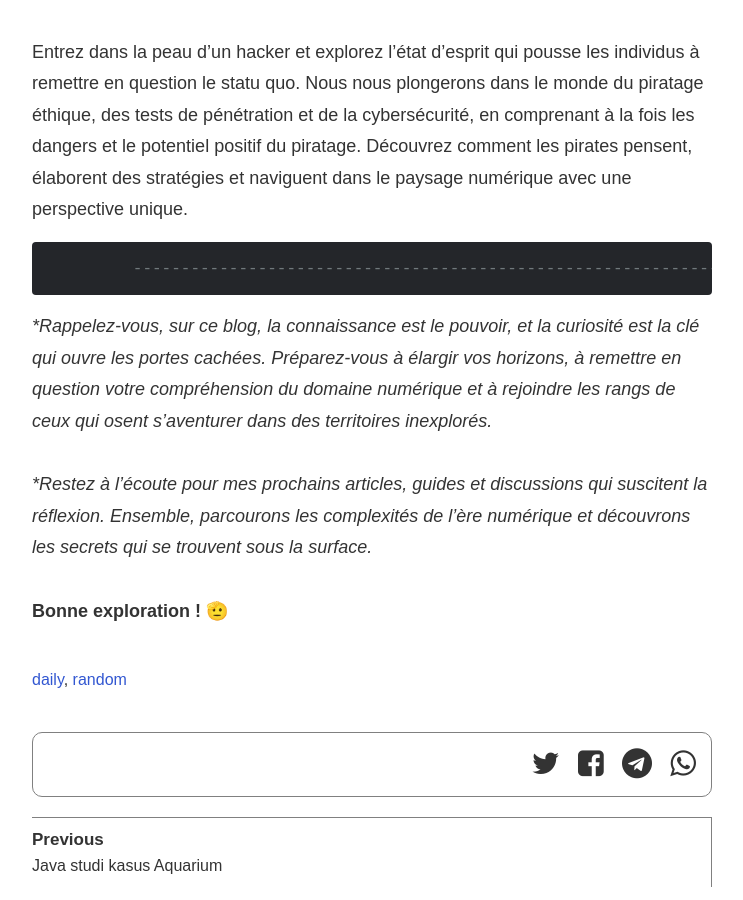
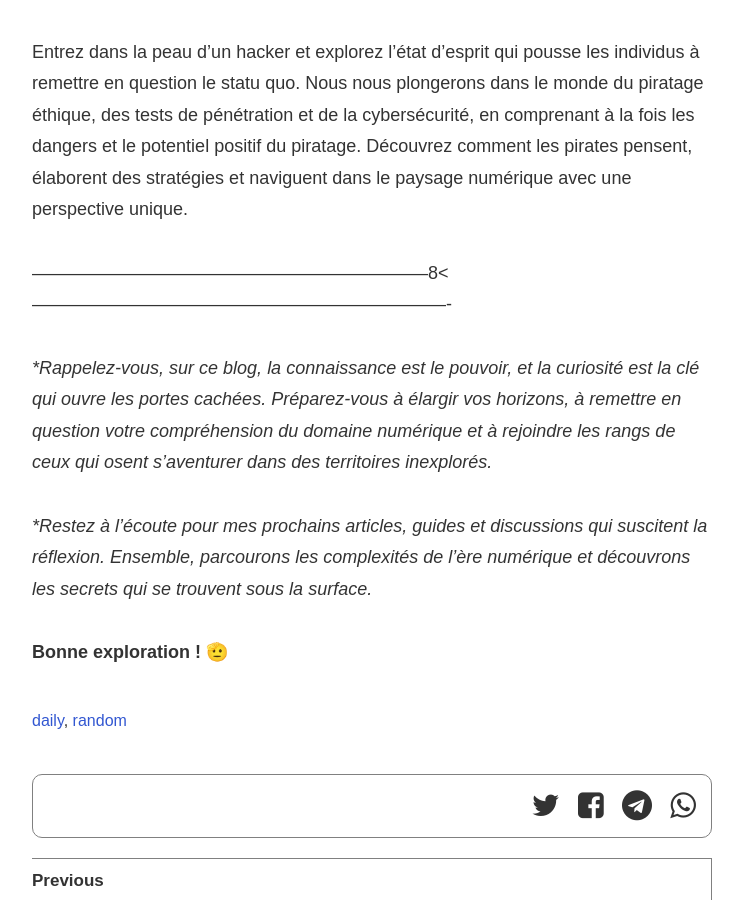
Before and after one commit to aliifam/jdox, a Jekyll site: the page built from _posts/2023-07-12-Hello-World.md, in a window 1280 px wide and 900 px high, scrolled down 1304 px. Shown: the whole window, without its empty margins (268-1011 px from the left). Built offline with Jekyll 4.4.1, drawn with Linux system fonts in a browser that asks for light colours; some web fonts are replaced.

```diff
--- a/_posts/2023-07-12-Hello-World.md
+++ b/_posts/2023-07-12-Hello-World.md
@@ -27,7 +27,7 @@ _**Adoptez l'état d'esprit du hacker**_
 
 Entrez dans la peau d'un hacker et explorez l'état d'esprit qui pousse les individus à remettre en question le statu quo. Nous nous plongerons dans le monde du piratage éthique, des tests de pénétration et de la cybersécurité, en comprenant à la fois les dangers et le potentiel positif du piratage. Découvrez comment les pirates pensent, élaborent des stratégies et naviguent dans le paysage numérique avec une perspective unique.
 
-             -----------------------------------------------------------------------8<-------------------------------------------------------------------------
+  ------------------------------------------------------------------8<----------------------------------------------------------------------
 
 **Rappelez-vous, sur ce blog, la connaissance est le pouvoir, et la curiosité est la clé qui ouvre les portes cachées. Préparez-vous à élargir vos horizons, à remettre en question votre compréhension du domaine numérique et à rejoindre les rangs de ceux qui osent s'aventurer dans des territoires inexplorés.*
 
```
